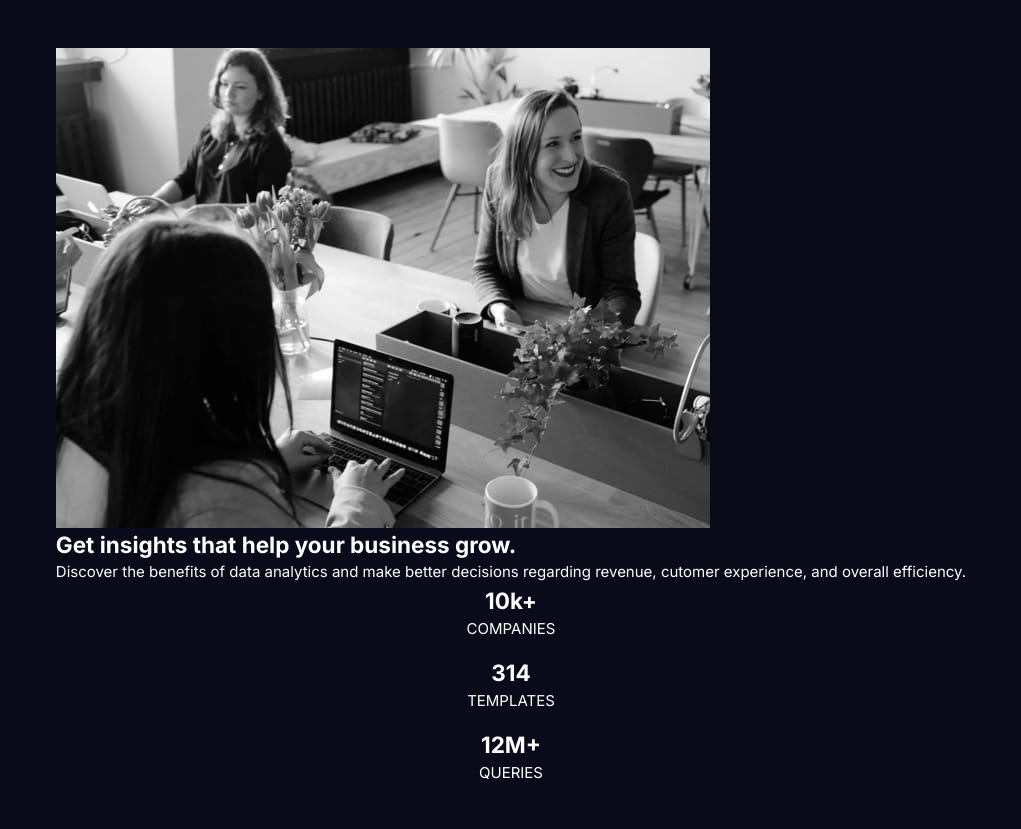
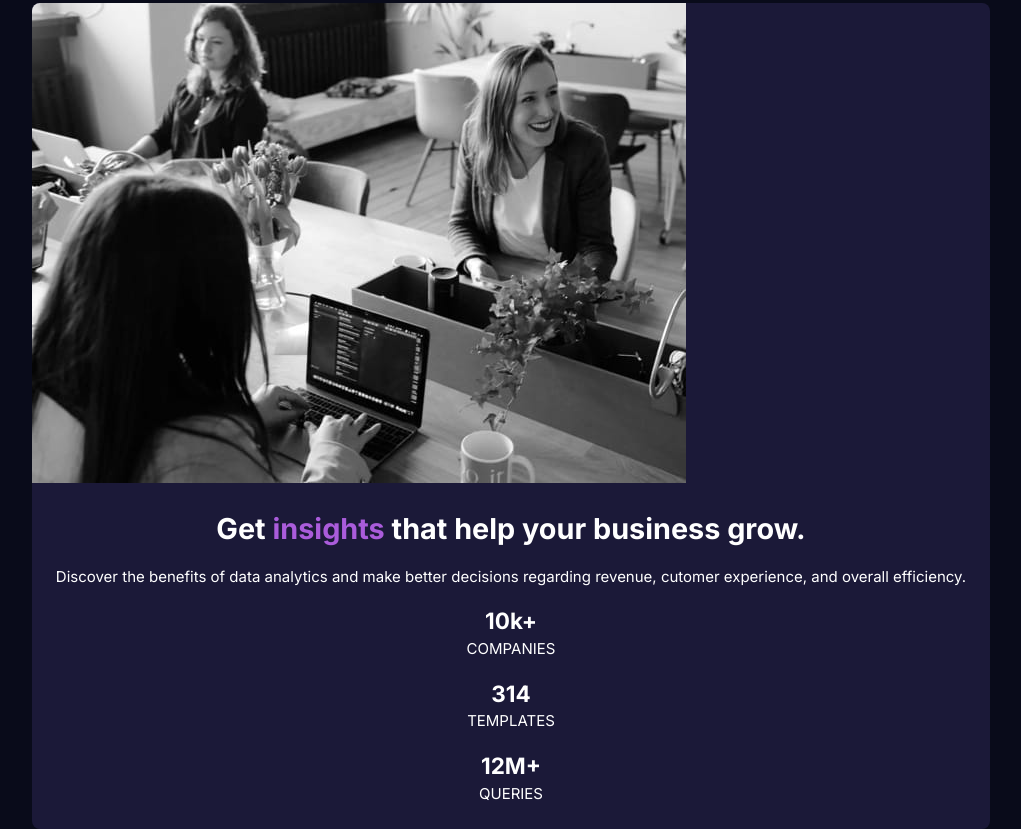
Before and after one commit to Mut1s0/stats-preview-card, a plain HTML site: page index.html in a window 1280 px wide. Shown: the whole page, without its empty margins (129-1150 px from the left). Drawn offline with Linux system fonts and the light colour scheme.

Commit message:
apply styling to stats

```diff
--- a/styles.css
+++ b/styles.css
@@ -97,4 +97,27 @@ body {
 
 
  /* Stats style */
- .stats {}
+ .stats {
+  --content-padding: 1.5rem;
+  --content-spacing: 1rem;
+
+
+  background-color: var(--clr-secondary-400);
+  border-radius: 0.5rem;
+  overflow: hidden;
+ }
+
+ .stats__content {
+  display: grid;
+  gap: var(--content-spacing);
+  padding: var(--content-padding);
+  text-align: center;
+ }
+
+ .stats__heading {
+  font-size: 1.8rem;
+ }
+
+ .stats__heading > span {
+  color: var(--clr-tertiary-100);
+ }
```
